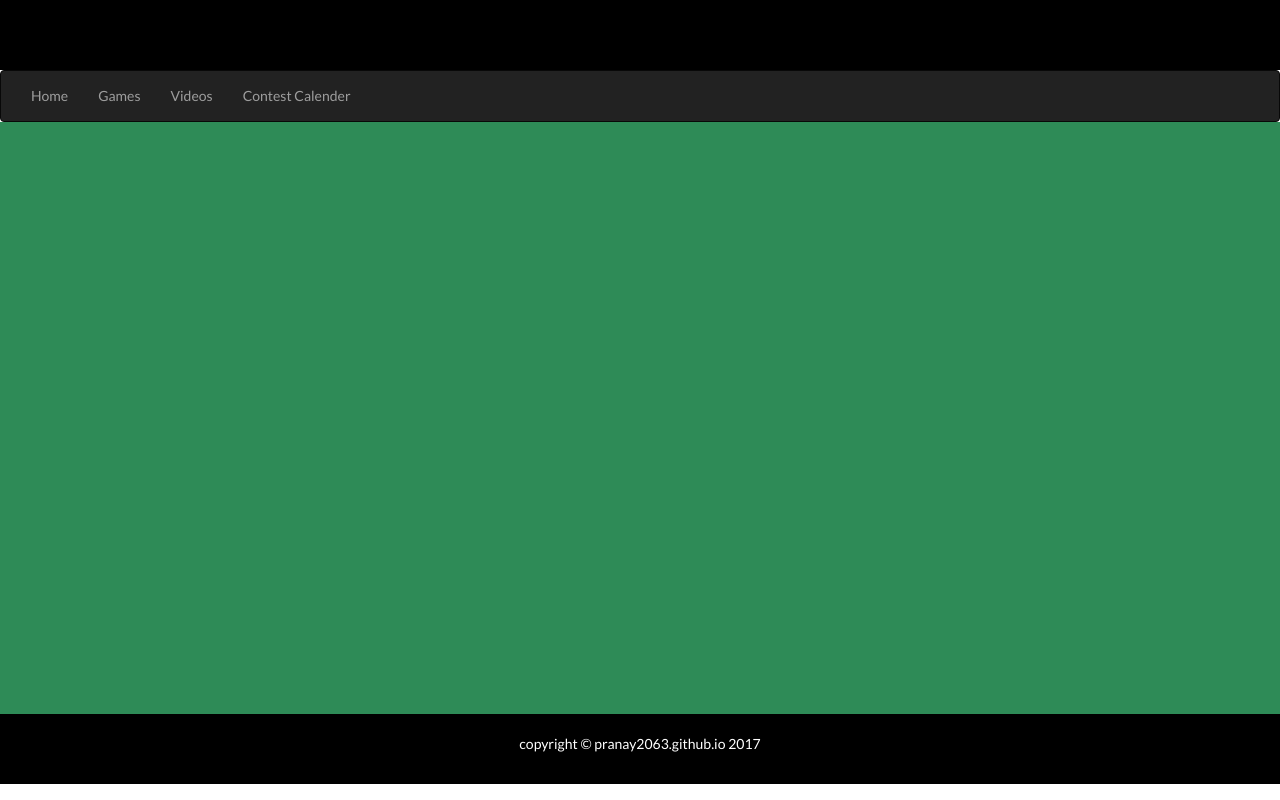
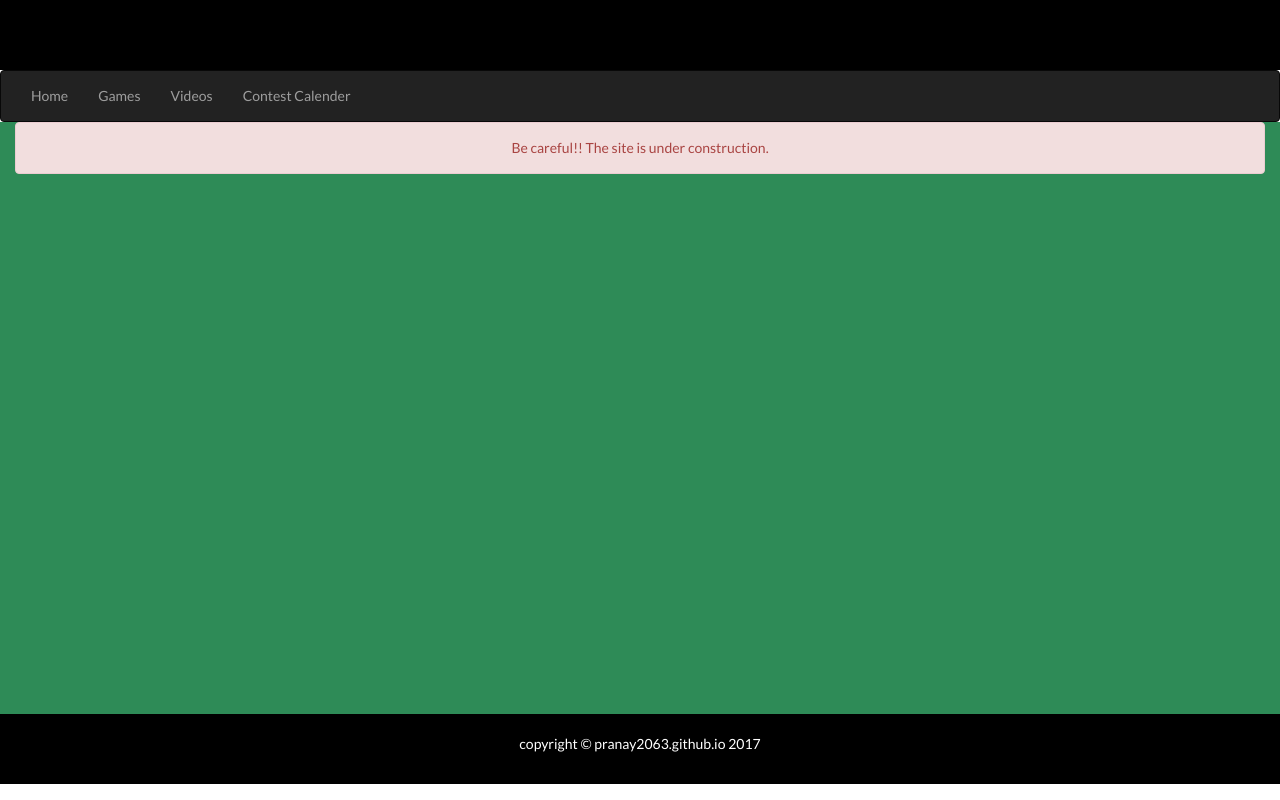
Before and after one commit to pranay2063/pranay2063.github.io, a plain HTML site: page Bootstrap/index.html in a window 1280 px wide. Drawn offline with nearby package versions, Linux system fonts and the light colour scheme.

Commit message:
Update index.html

```diff
--- a/Bootstrap/index.html
+++ b/Bootstrap/index.html
@@ -24,7 +24,9 @@
 			</ul>
 		</div>
 	</nav>
-	<section class="container section"></section>
+	<section class="container section">
+		<div class="alert alert-danger text-center"> Be careful!! The site is under construction. </div>
+	</section>
 	<footer class="container footer">
 		<div class="active text-center" > copyright &copy; pranay2063.github.io 2017 </div>
 	</footer>
```
